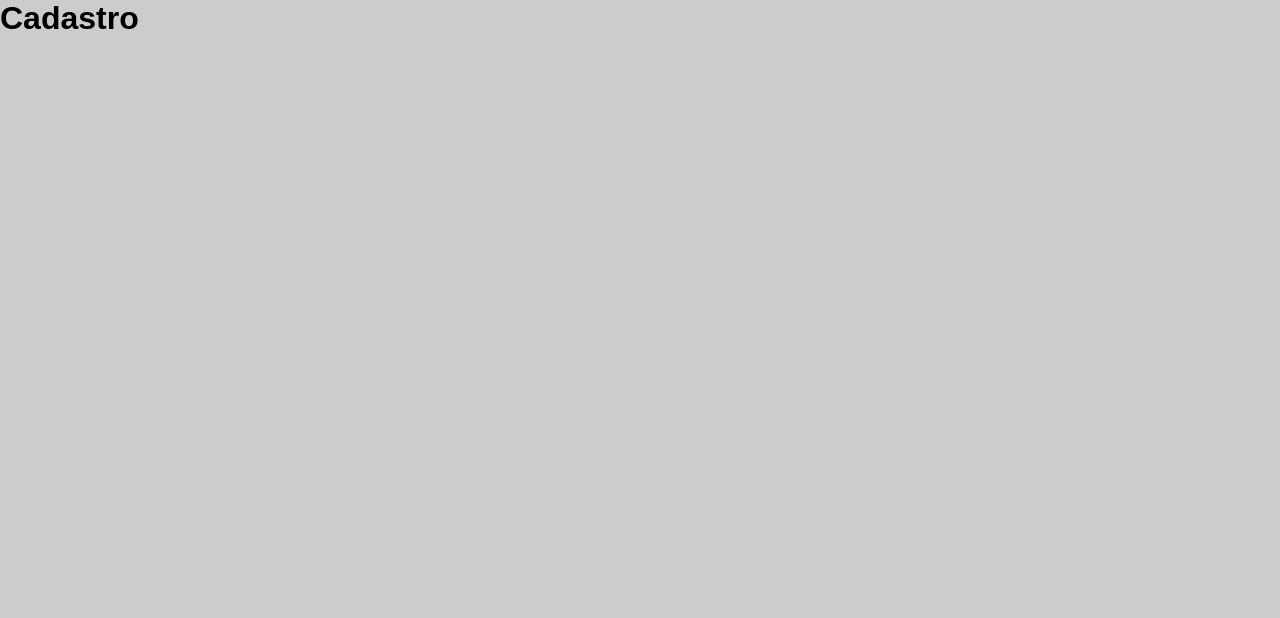
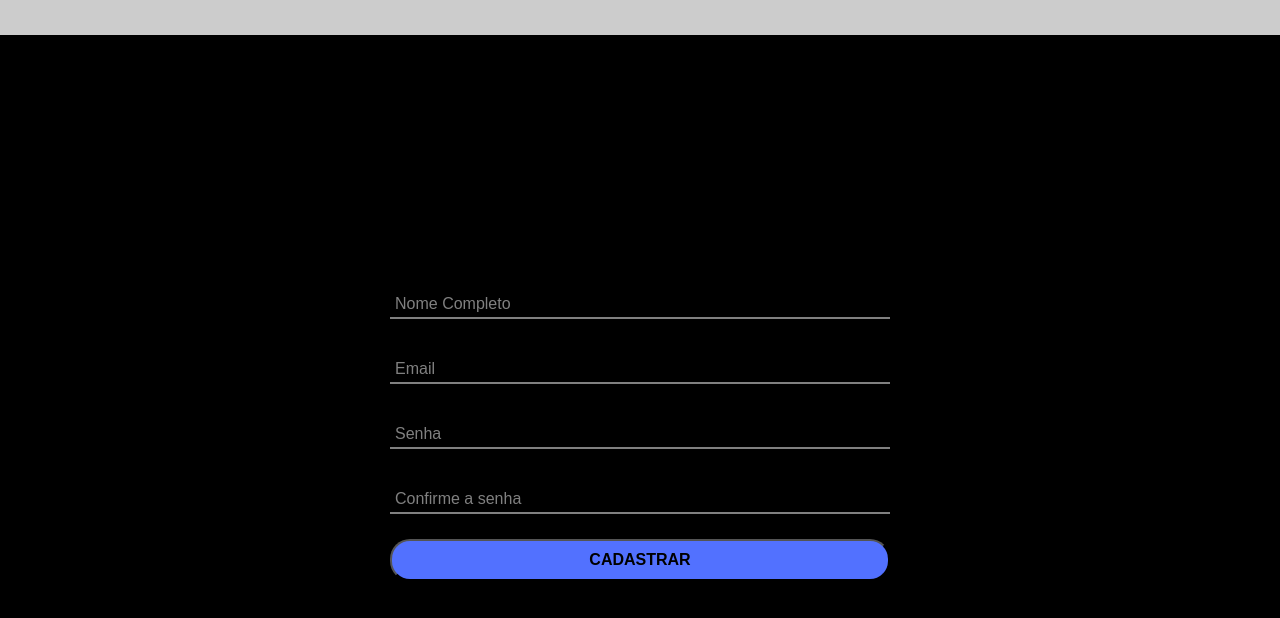
Before and after one commit to LevelUp-Challenge/web-project, a React (Create React App) app: page /cadastro in a window 1280 px wide. Shown: the top 618 px of the page. Built offline with nearby package versions, Linux system fonts and the light colour scheme.

Commit message:
Fazendo a tela de cadastro de candidato

```diff
--- a/src/Components/Sistema/Cadastro/Cadastro.jsx
+++ b/src/Components/Sistema/Cadastro/Cadastro.jsx
@@ -1,9 +1,39 @@
 import React from 'react'
+import '../../../css/Cadastro.css'
+import Input from '../Input';
+import Submit from '../Submit';
 
 const Cadastro = ()=>{
     return(
         <>
-            <h1>Cadastro</h1>
+            <section className="cadastro">
+                <form action="">
+                    <Input
+                        type='text'
+                        nome='nome'
+                        label='Nome Completo'
+                    />
+                    <Input
+                        type='email'
+                        nome='email'
+                        label='Email'
+                    />
+                    <Input
+                        type='password'
+                        nome='senha'
+                        label='Senha'
+                    />
+                    <Input
+                        type='password'
+                        nome='senha'
+                        label='Confirme a senha'
+                    />
+                    <Submit
+                        destino='/login'
+                        valor='Cadastrar'
+                    />
+                </form>
+            </section>
         </>
     )
 };
--- a/src/Components/Sistema/Login/Input.jsx
+++ b/src/Components/Sistema/Input.jsx
@@ -1,5 +1,5 @@
 import React from 'react'
-import '../../../css/Input.css'
+import '../../css/Input.css'
 
 const Input = (props)=>{
     return(
--- a/src/Components/Sistema/Login/Login.jsx
+++ b/src/Components/Sistema/Login/Login.jsx
@@ -1,7 +1,8 @@
 import React from 'react'
 import { Link } from 'react-router-dom';
 import '../../../css/Login.css'
-import Input from './Input';
+import Input from '../Input';
+import Submit from '../Submit';
 
 const Login = ()=>{
     return (
@@ -23,8 +24,14 @@ const Login = ()=>{
                             label='Senha'
                         />
                         <a href="">Esqueci a senha.</a>
-                        <input type="submit" value="Logar" />
-                        <Link to='/cadastro'><input type="submit" value="Cadastrar" /></Link>
+                        <Submit
+                            destino=''
+                            valor='Logar'
+                        />
+                        <Submit
+                            destino='/cadastro'
+                            valor='Fazer cadastro'
+                        />
                     </form>
                 </div>
             </section>
--- /dev/null
+++ b/src/Components/Sistema/Submit.jsx
@@ -0,0 +1,13 @@
+import React from 'react'
+import { Link } from 'react-router-dom';
+import '../../css/Submit.css'
+
+const Submit = (props)=>{
+    return (
+        <>
+            <Link to={props.destino}><input type="submit" value={props.valor} /></Link>
+        </>
+    )
+};
+
+export default Submit;
--- /dev/null
+++ b/src/css/Cadastro.css
@@ -0,0 +1,12 @@
+section.cadastro {
+    height: 100vh;
+    background-color: black;
+    background-repeat: repeat;
+}
+section.cadastro form {
+    width: 500px;
+    position: relative;
+    left: 50%;
+    top: 50%;
+    transform: translate(-50%, -50%);
+}
--- a/src/css/Login.css
+++ b/src/css/Login.css
@@ -27,15 +27,3 @@ section.login .form form a {
     font-size: 0.8em;
     color: blue;
 }
-
-section.login .form input[type='submit'] {
-    margin-top: 15px;
-    width: 100%;
-    padding: 10px 0;
-    font-size: 16px;
-    border-radius: 20px;
-    font-weight: bold;
-    background-color: var(--roxo);
-    cursor: pointer;
-    text-transform: uppercase;
-}
--- /dev/null
+++ b/src/css/Submit.css
@@ -0,0 +1,11 @@
+input[type='submit'] {
+    margin-top: 15px;
+    width: 100%;
+    padding: 10px 0;
+    font-size: 16px;
+    border-radius: 20px;
+    font-weight: bold;
+    background-color: var(--roxo);
+    cursor: pointer;
+    text-transform: uppercase;
+}
```
